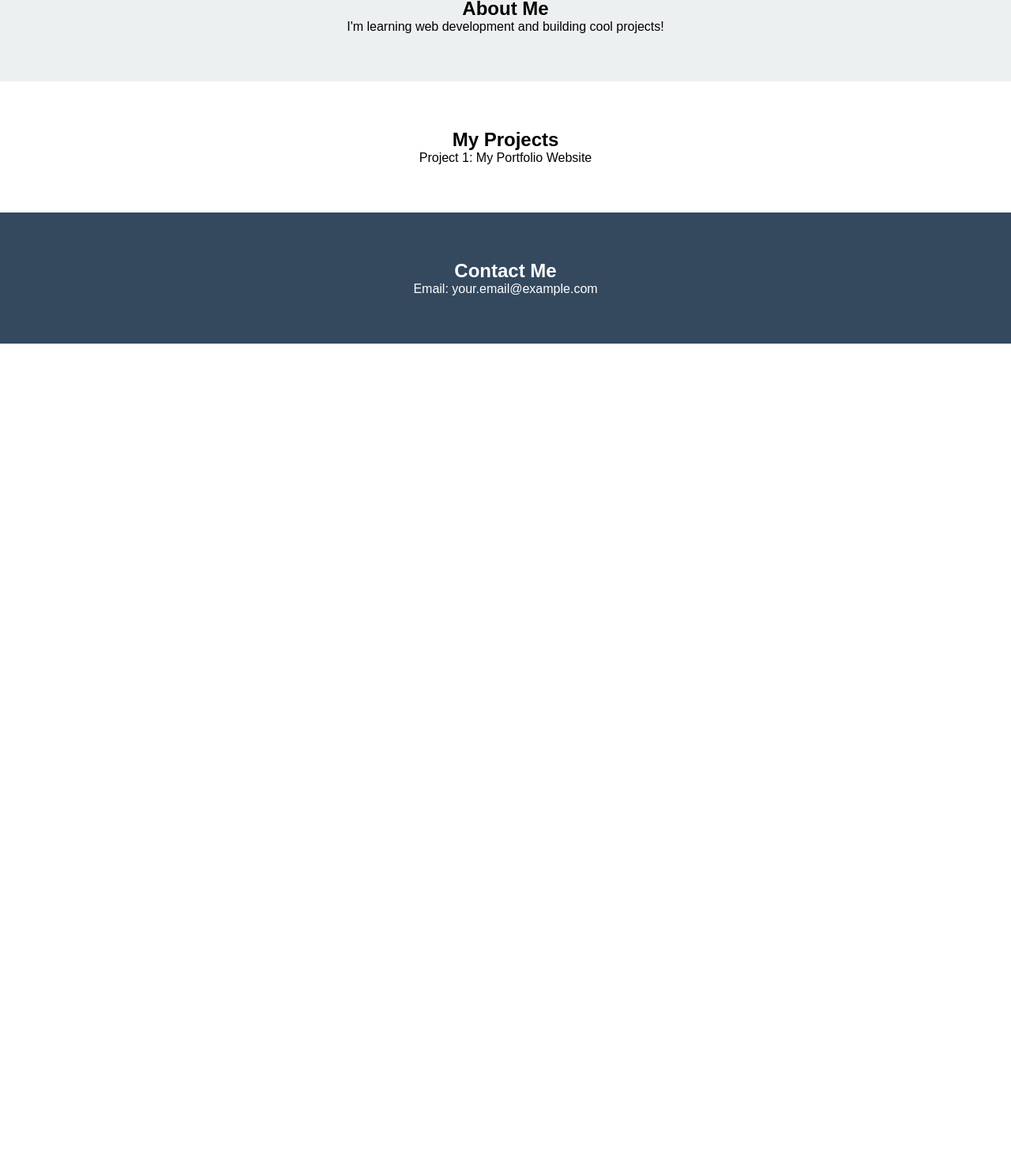
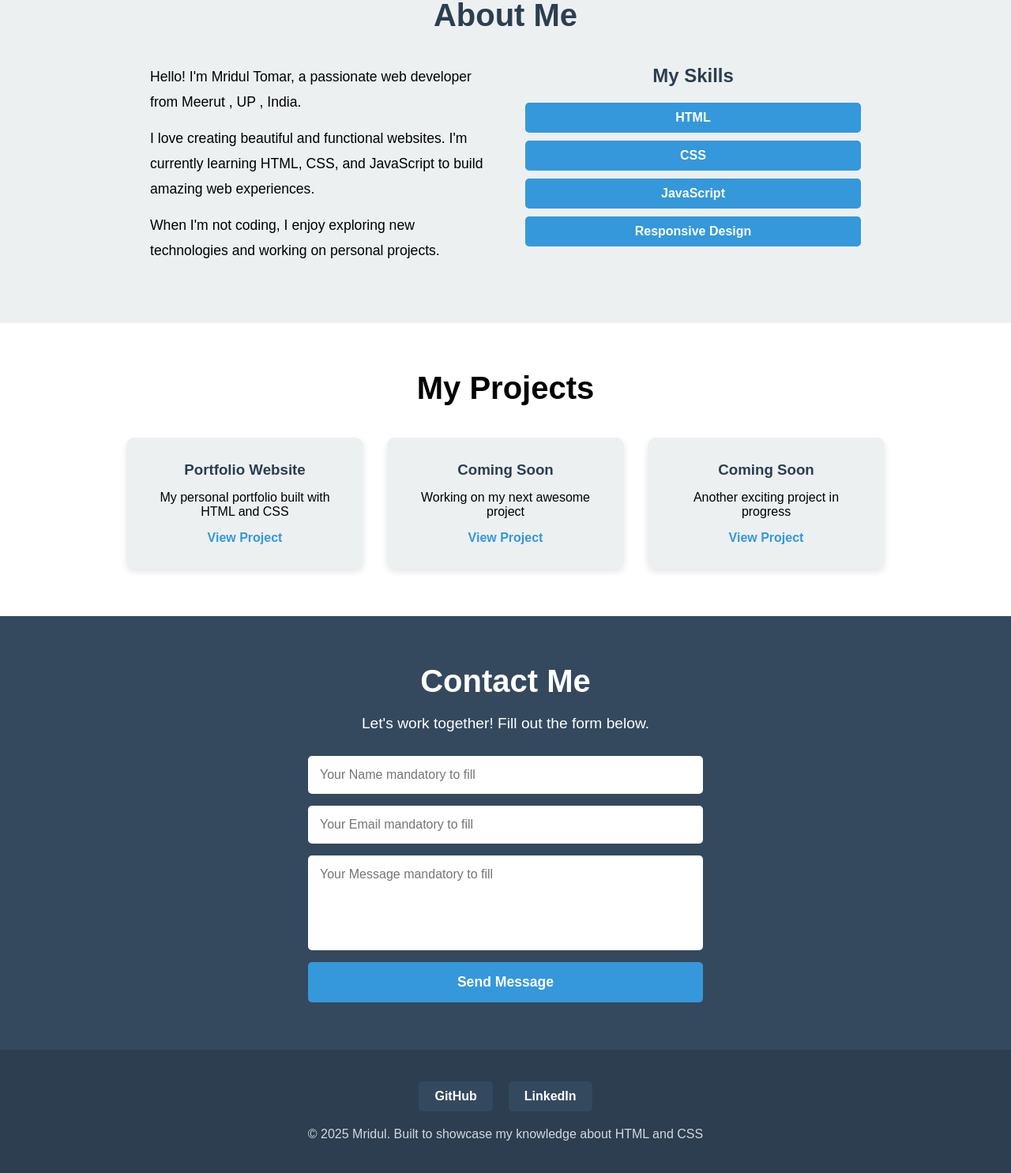
Before and after one commit to Mridul-Tomar/portfolio, a plain HTML site: page index.html in a window 1280 px wide. Shown: the part 923-2408 px from the top of the page at 79% size. Before the commit the page ends 1358 px from the top, so only its background shows below. Drawn offline with Linux system fonts and the light colour scheme.

Commit message:
updated section and UI of portfolio

```diff
--- a/index.html
+++ b/index.html
@@ -21,27 +21,73 @@
 
     <!-- Home Section -->
     <section id="home">
-        <h1>Hi, I'm Mridul</h1>
-        <p>Web Developer</p>
+          <h1>Hi, I'm Mridul</h1>
+        <p>Web Developer | Designer | Problem Solver</p>
+        <a href="#projects" class="btn">View My Work</a>
     </section>
 
     <!-- About Section -->
     <section id="about">
-        <h2>About Me</h2>
-        <p>I'm learning web development and building cool projects!</p>
+               <h2>About Me</h2>
+    <div class="about-content">
+        <div class="about-text">
+            <p>Hello! I'm Mridul Tomar, a passionate web developer from Meerut , UP , India.</p>
+            <p>I love creating beautiful and functional websites. I'm currently learning HTML, CSS, and JavaScript to build amazing web experiences.</p>
+            <p>When I'm not coding, I enjoy exploring new technologies and working on personal projects.</p>
+        </div>
+        <div class="skills">
+            <h3>My Skills</h3>
+            <div class="skill-item">HTML</div>
+            <div class="skill-item">CSS</div>
+            <div class="skill-item">JavaScript</div>
+            <div class="skill-item">Responsive Design</div>
+        </div>
+    </div>
     </section>
 
     <!-- Projects Section -->
     <section id="projects">
-        <h2>My Projects</h2>
-        <p>Project 1: My Portfolio Website</p>
+       <h2>My Projects</h2>
+    <div class="project-container">
+        <div class="project-card">
+            <h3>Portfolio Website</h3>
+            <p>My personal portfolio built with HTML and CSS</p>
+            <a href="#" class="project-link">View Project</a>
+        </div>
+        <div class="project-card">
+            <h3>Coming Soon</h3>
+            <p>Working on my next awesome project</p>
+            <a href="#" class="project-link">View Project</a>
+        </div>
+        <div class="project-card">
+            <h3>Coming Soon</h3>
+            <p>Another exciting project in progress</p>
+            <a href="#" class="project-link">View Project</a>
+        </div>
+    </div>
     </section>
 
-    <!-- Contact Section -->
+      <!-- Contact Section -->
     <section id="contact">
         <h2>Contact Me</h2>
-        <p>Email: your.email@example.com</p>
+    <p>Let's work together! Fill out the form below.</p>
+    <form class="contact-form">
+        <input  type="text" placeholder="Your Name mandatory to fill" required>
+        <input type="email" placeholder="Your Email mandatory to fill" required>
+        <textarea placeholder="Your Message mandatory to fill" rows="5" ></textarea>
+        <button type="submit" class="btn-submit">Send Message</button>
+    </form>
     </section>
+
+    <!-- footer -->
+
+       <footer>
+         <div class="social-links">
+            <a href="https://github.com/Mridul-Tomar" target="_blank">GitHub</a>
+            <a href="https://www.linkedin.com/in/mridul-tomar-a64768290/" target="_blank">LinkedIn</a>
+        </div>
+        <p>&copy; 2025 Mridul. Built to showcase my knowledge about HTML and CSS </p>
+    </footer>
 </body>
 </body>
 </html>
--- a/style.css
+++ b/style.css
@@ -24,7 +24,10 @@ nav {
     display: flex;
     justify-content: space-between;
     align-items: center;
+    position: sticky;
+    top: 0;
 }
+
 
 nav h2 {
     margin: 0;
@@ -44,6 +47,11 @@ nav a {
 nav a:hover {
     color: #3498db;
 }
+nav a.active {
+    color: #3498db;
+    border-bottom: 2px solid #3498db;
+}
+
 
 /* Section styling */
 section {
@@ -65,16 +73,215 @@ section {
     font-size: 3rem;
     margin-bottom: 10px;
 }
+.btn {
+    display: inline-block;
+    margin-top: 20px;
+    padding: 12px 30px;
+    background-color: white;
+    color: #3498db;
+    text-decoration: none;
+    border-radius: 25px;
+    font-weight: bold;
+    transition: transform 0.3s;
+}
+
+.btn:hover {
+    transform: scale(1.1);
+    box-shadow: 0 5px 33px 15px #3d70a4;
+}
 
 #about {
     background-color: #ecf0f1;
 }
 
+#about h2 {
+    font-size: 2.5rem;
+    margin-bottom: 40px;
+    color: #2c3e50;
+}
+
+.about-content {
+    max-width: 900px;
+    margin: 0 auto;
+    display: flex;
+    gap: 50px;
+    flex-wrap: wrap;
+    justify-content: center;
+}
+
+.about-text {
+    flex: 1;
+    min-width: 300px;
+    text-align: left;
+}
+
+.about-text p {
+    margin-bottom: 15px;
+    font-size: 1.1rem;
+    line-height: 1.8;
+}
+
+.skills {
+    flex: 1;
+    min-width: 300px;
+}
+
+.skills h3 {
+    margin-bottom: 20px;
+    color: #2c3e50;
+    font-size: 1.5rem;
+}
+
+.skill-item {
+    background-color: #3498db;
+    color: white;
+    padding: 10px 20px;
+    margin: 10px 0;
+    border-radius: 5px;
+    font-weight: bold;
+    transition: transform 0.5s;
+}
+
+.skill-item:hover {
+    transform:scale(1.1);
+    background-color: #2980b9;
+}
+
 #projects {
     background-color: white;
+}
+#projects h2 {
+    margin-bottom: 40px;
+    font-size: 2.5rem;
+}
+
+.project-container {
+    display: flex;
+    justify-content: center;
+    gap: 30px;
+    flex-wrap: wrap;
+    max-width: 1200px;
+    margin: 0 auto;
+}
+
+.project-card {
+    background-color: #ecf0f1;
+    padding: 30px;
+    border-radius: 10px;
+    width: 300px;
+    box-shadow: 0 4px 8px rgba(0,0,0,0.1);
+    transition: transform 0.3s;
+}
+
+.project-card:hover {
+    transform: translateY(-10px);
+    box-shadow: 0 8px 16px rgba(0,0,0,0.2);
+}
+
+.project-card h3 {
+    color: #2c3e50;
+    margin-bottom: 15px;
+}
+
+.project-link {
+    display: inline-block;
+    margin-top: 15px;
+    color: #3498db;
+    text-decoration: none;
+    font-weight: bold;
+}
+
+.project-link:hover {
+    color: #2c3e50;
 }
 
 #contact {
     background-color: #34495e;
     color: white;
 }
+#contact h2 {
+    margin-bottom: 20px;
+    font-size: 2.5rem;
+}
+
+#contact p {
+    margin-bottom: 30px;
+    font-size: 1.2rem;
+}
+
+.contact-form {
+    max-width: 500px;
+    margin: 0 auto;
+    display: flex;
+    flex-direction: column;
+    gap: 15px;
+}
+
+
+.contact-form input,
+.contact-form textarea {
+    padding: 15px;
+    border: none;
+    border-radius: 5px;
+    font-size: 1rem;
+    font-family: Arial, sans-serif;
+}
+
+.contact-form input:focus,
+.contact-form textarea:focus {
+    outline: 2px solid #3498db;
+}
+textarea{
+    resize: none;
+}
+
+.btn-submit {
+    padding: 15px;
+    background-color: #3498db;
+    color: white;
+    border: none;
+    border-radius: 5px;
+    font-size: 1.1rem;
+    font-weight: bold;
+    cursor: pointer;
+    transition: background-color 0.3s;
+}
+
+.btn-submit:hover {
+    background-color: #2980b9;
+}
+/* Footer */
+footer {
+    background-color: #2c3e50;
+    color: white;
+    text-align: center;
+    padding: 40px 20px;
+}
+
+.social-links {
+    margin-bottom: 20px;
+    display: flex;
+    justify-content: center;
+    gap: 20px;
+    flex-wrap: wrap;
+}
+
+.social-links a {
+    color: white;
+    text-decoration: none;
+    padding: 10px 20px;
+    background-color: #34495e;
+    border-radius: 5px;
+    transition: all 0.3s;
+    font-weight: bold;
+}
+
+.social-links a:hover {
+    background-color: #3498db;
+    transform: translateY(-3px);
+}
+
+footer p {
+    margin-top: 20px;
+    opacity: 0.8;
+}
```
